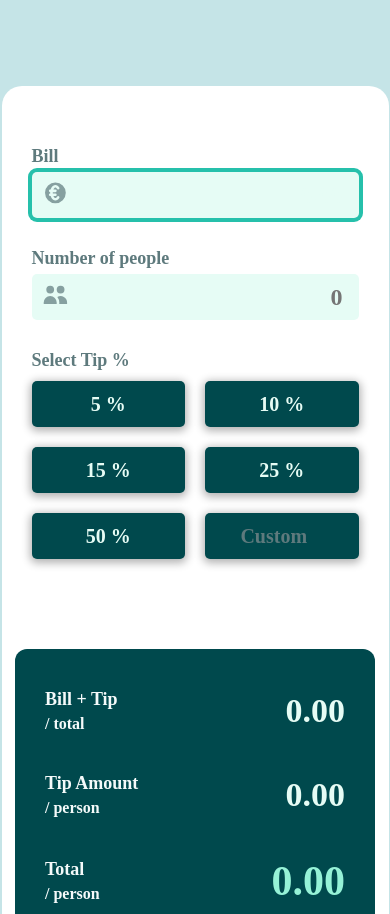
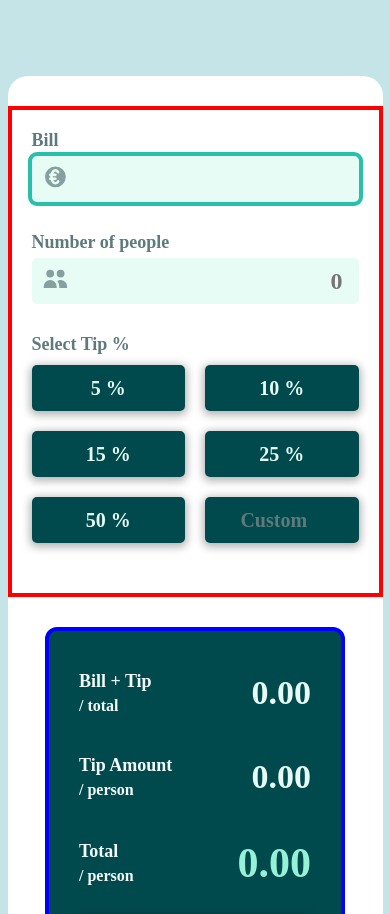
Before and after one commit to alicefrsr/Splitter, a plain HTML site: page index.html in a window 390 px wide. Shown: the part 117-1031 px from the top of the page. Drawn offline with nearby package versions, Linux system fonts and the light colour scheme; a web font is replaced by a local one.

Commit message:
fixing responsive on Android 2?

```diff
--- a/style.css
+++ b/style.css
@@ -34,10 +34,11 @@ h1 {
 }
 
 .bg {
-  width: 40rem;
+  /* width: 38rem; */
+  /* width: 100%; */
   background-color: #fff;
-  border-radius: 2rem 2rem 0 0;
-  margin-top: 5rem;
+  border-radius: 2rem;
+  margin-top: 4rem;
   padding: 3rem 0;
   display: flex;
   /* changes to row above 940px */
@@ -54,10 +55,9 @@ h1 {
 .inputs {
   display: flex;
   flex-direction: column;
-  padding: 3rem;
-  /* flex: 1;  = flex-basis=0: equal sized cols */
-  /* changes for above xxx px */
-  /* min-width: 37.5rem; */
+  padding: 2rem;
+  /* min-width: 30rem; */
+  border: 4px solid red;
 }
 
 /* INPUTS SECTION */
@@ -73,7 +73,8 @@ h1 {
   list-style: none;
   display: grid;
   gap: 2rem;
-  /* changes for above 390px */
+
+  /* changes for above 500px */
   grid-template-columns: 1fr 1fr;
 }
 
@@ -188,8 +189,9 @@ input:focus,
   background-color: #00494d;
   border-radius: 12px;
   padding: 3rem;
-  /* changes for above 390px */
-  min-width: 36rem;
+  /* changes for above 500px */
+  min-width: 30rem;
+  border: 4px solid blue;
   gap: 3rem;
 }
 
```
